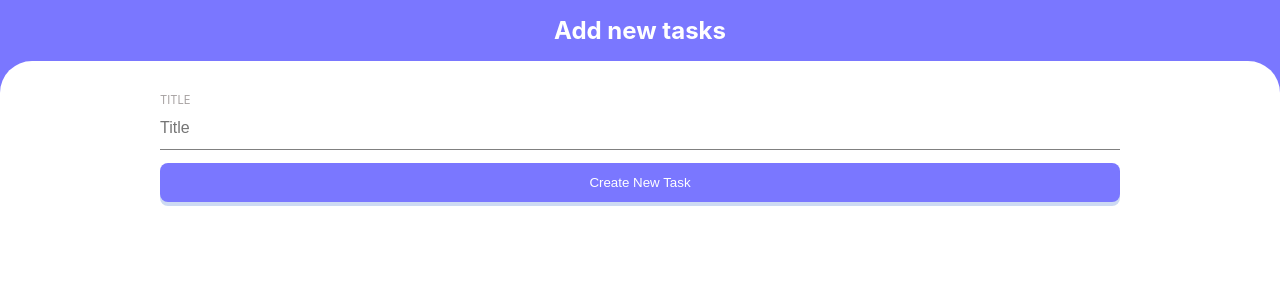
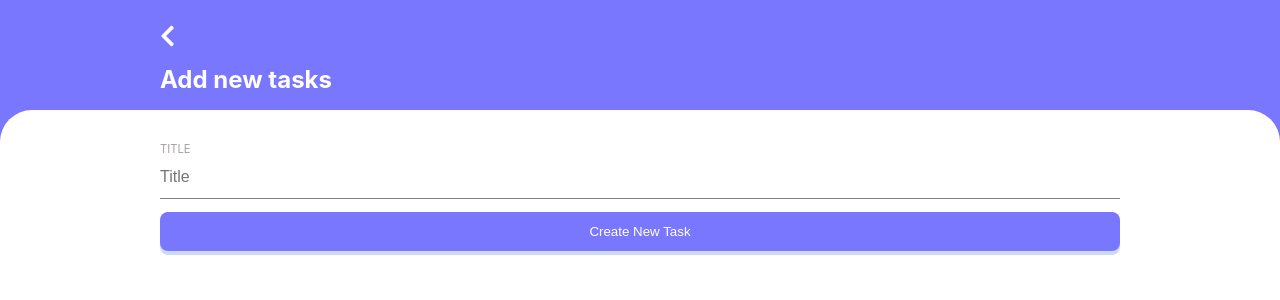
Before and after one commit to RaihanStark/todo-react, a React (Create React App) app: page /create_task in a window 1280 px wide. Shown: the top 300 px of the page. Built offline with nearby package versions, Linux system fonts and the light colour scheme.

Commit message:
add back button

```diff
--- a/src/containers/CreateTask/CreateTask.jsx
+++ b/src/containers/CreateTask/CreateTask.jsx
@@ -3,6 +3,9 @@ import Container from "../../components/Container/Container";
 import Input from "../../components/Input/Input";
 import Label from "../../components/Label/Label";
 import Button from "../../components/Button/Button";
+import { FontAwesomeIcon } from "@fortawesome/react-fontawesome";
+import { faChevronLeft } from "@fortawesome/free-solid-svg-icons";
+import { Link } from "react-router-dom";
 
 const StyledHome = styled.div`
   background-color: #7a77ff;
@@ -32,15 +35,26 @@ const FormGroup = styled.div`
   margin-top: 2rem;
 `;
 
-const TaskHeader = styled(Container)`
-  min-height: 7rem;
+const TaskHeader = styled.div`
+  /* min-height: 7rem; */
+  margin-top: 1.5rem;
+`;
+
+const BackButton = styled(FontAwesomeIcon)`
+  cursor: pointer;
 `;
 
 function CreateTask() {
   return (
     <StyledHome>
       <TaskHeader>
-        <StyledSectionTitle>Add new tasks</StyledSectionTitle>
+        <Container>
+          <Link to="/">
+            <BackButton icon={faChevronLeft} size="xl" color="white" />
+          </Link>
+
+          <StyledSectionTitle>Add new tasks</StyledSectionTitle>
+        </Container>
       </TaskHeader>
 
       <StyledTask>
```
